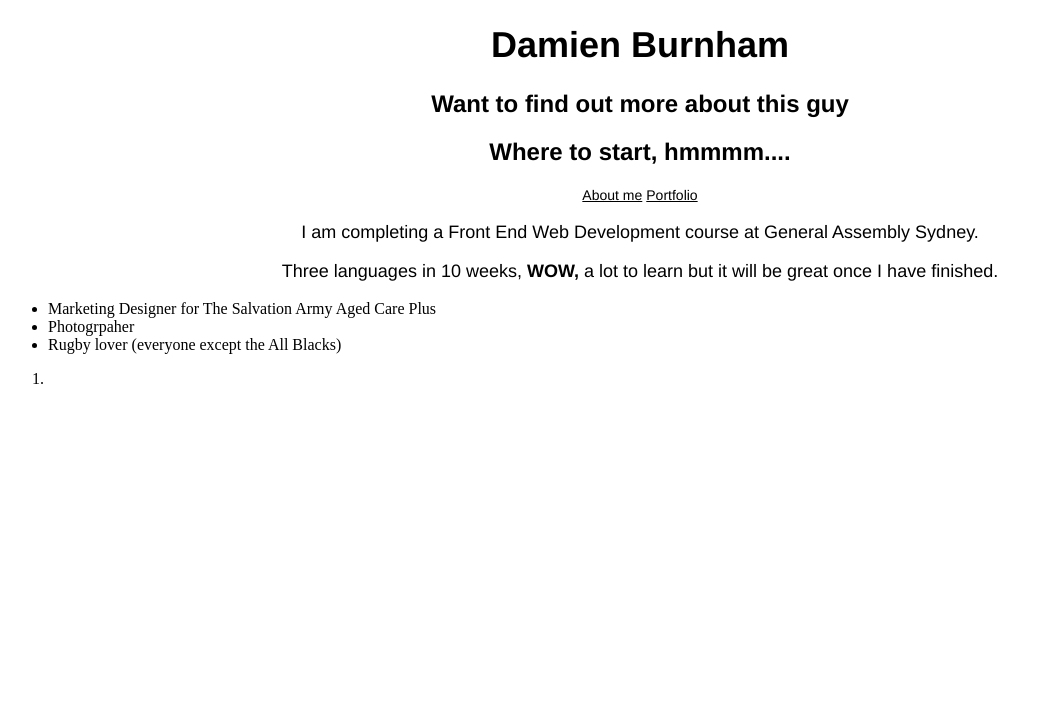
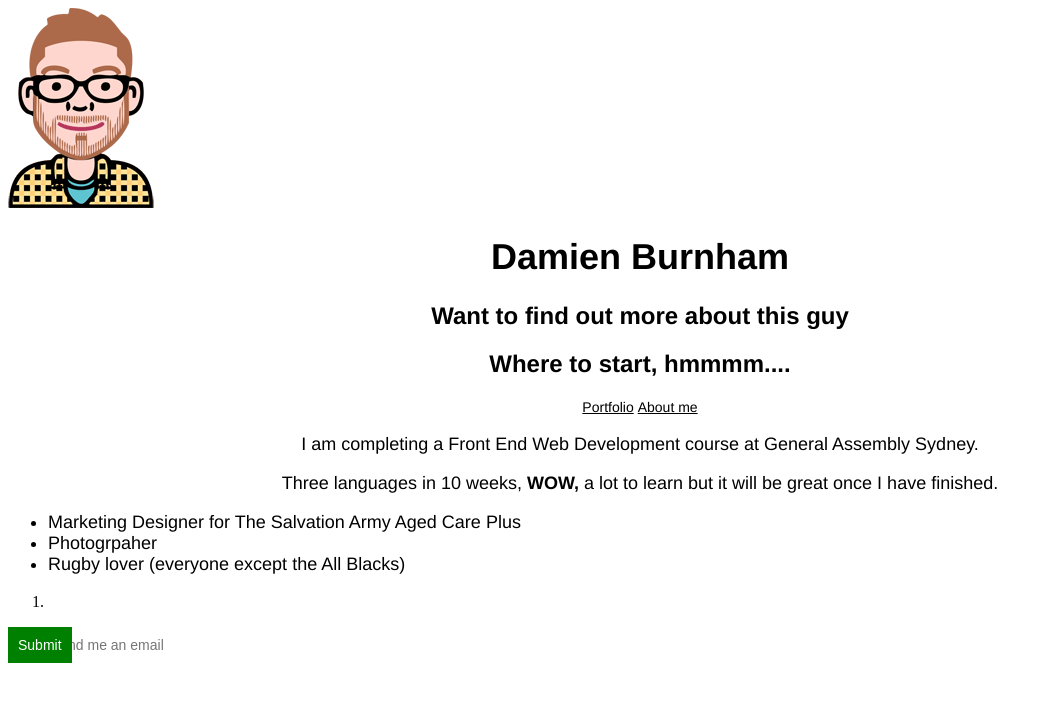
Before and after one commit to adriftdesign/ga-syd-fewd-19-assignment-1, a plain HTML site: page portfolio.html in a window 1280 px wide. Shown: the whole page, without its empty margins (0-1052 px from the left). Drawn offline with Linux system fonts and the light colour scheme.

Commit message:
Trying to bring in an image element

```diff
--- a/Style/Style.css
+++ b/Style/Style.css
@@ -1,16 +1,18 @@
 <style>
+
+        background-color: lightcyan;
+
     body {
-        font-family: helvetica;
         text-align: center;
         background: img src="Img/Cradle%20Mountain.jpg";
         background-size: cover;
         background-position: center;
-        background-color: ;
+
 
         font-family: helvetica;
         font-size: 24px;
         text-align: center;
-        color: darkgrey;
+        color: bl;
     }
 
         p {
@@ -44,8 +46,22 @@
             text-align: center;
         }
 
-    input[type="submit"] {
-        background: green;
-        color: white;
+        ul {
+            font-family: helvetica;
+            font-size: 18px;
+            text-align: left;
+        }
+
+        input {
+            position: fixed;
+            text-align: center;
+            border: 1px;
+            padding: 10px;
+            font-size: 14px;
+        }
+
+        input[type="submit"] {
+            background: green;
+            color: white;
     }
 </style>
--- a/index.html
+++ b/portfolio.html
@@ -13,15 +13,17 @@
     <!-- not sure where to add this - need to look into this one -->
 
     <body>
-
+        <img src="Img/DBHead-Ill.gif">
         <h1>Damien Burnham</h1>
         <h2>Want to find out more about this guy</h2>
         <h2>Where to start, hmmmm....</h2>
         <!-- <p>Click below to find out more about me</p> -->
+
         <nav>
+            <a href="portfolio.html">Portfolio</a>
             <a href="About%20me.html">About me</a>
-            <a href="index.html">Portfolio</a>
         </nav>
+
         <p>I am completing a Front End Web Development course at General Assembly Sydney.</p>
         <p>Three languages in 10 weeks, <strong>WOW,</strong> a lot to learn but it will be great once I have finished.</p>
         <ul> <!-- Bullet point list -->
@@ -34,8 +36,10 @@
             <li> <!-- line item --></li>
         </ol>
 
-        <!-- <input type="email" placeholder="send me an email">
-        <input type="submit"> -->
+        <a href="Img/Cradle%20Mountain.jpg">
+
+        <input type="email" placeholder="send me an email">
+        <input type="submit">
 
     </body>
 
```
Also changed, not shown: About me.html (+3 -2 lines), Img/DB-Head.gif (added), Img/DB-Head.jpg (added), Img/DB-HeadAnimation.gif (added), Img/DBHead-Ill.gif (added), Img/dbx-avatars.gif (added).
